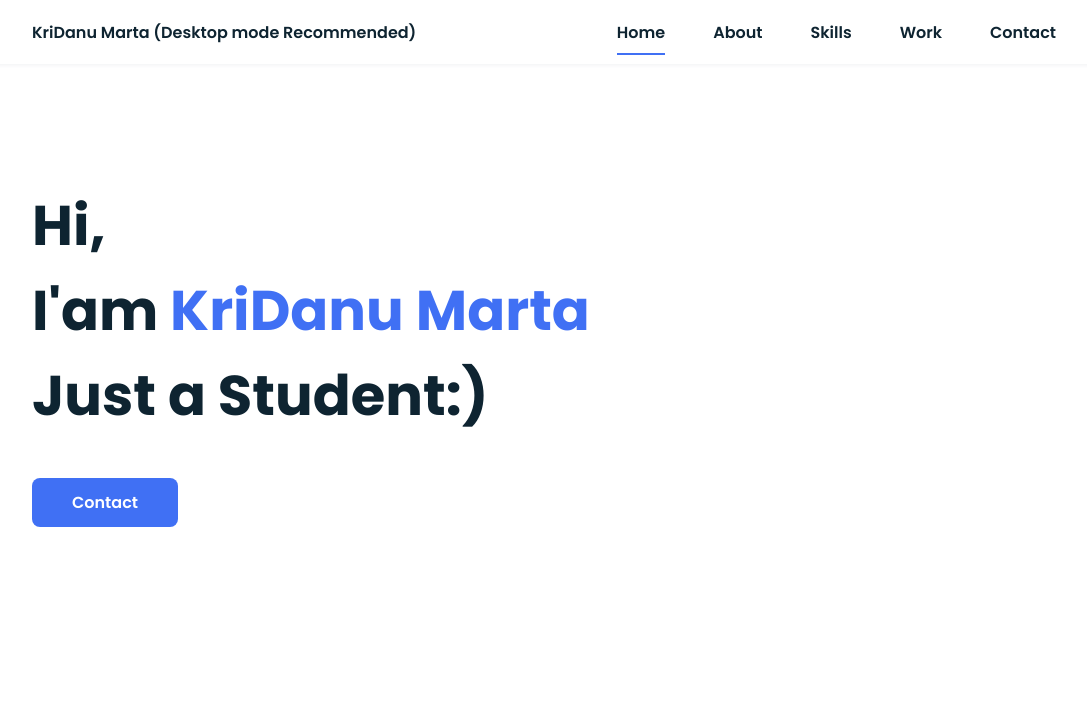
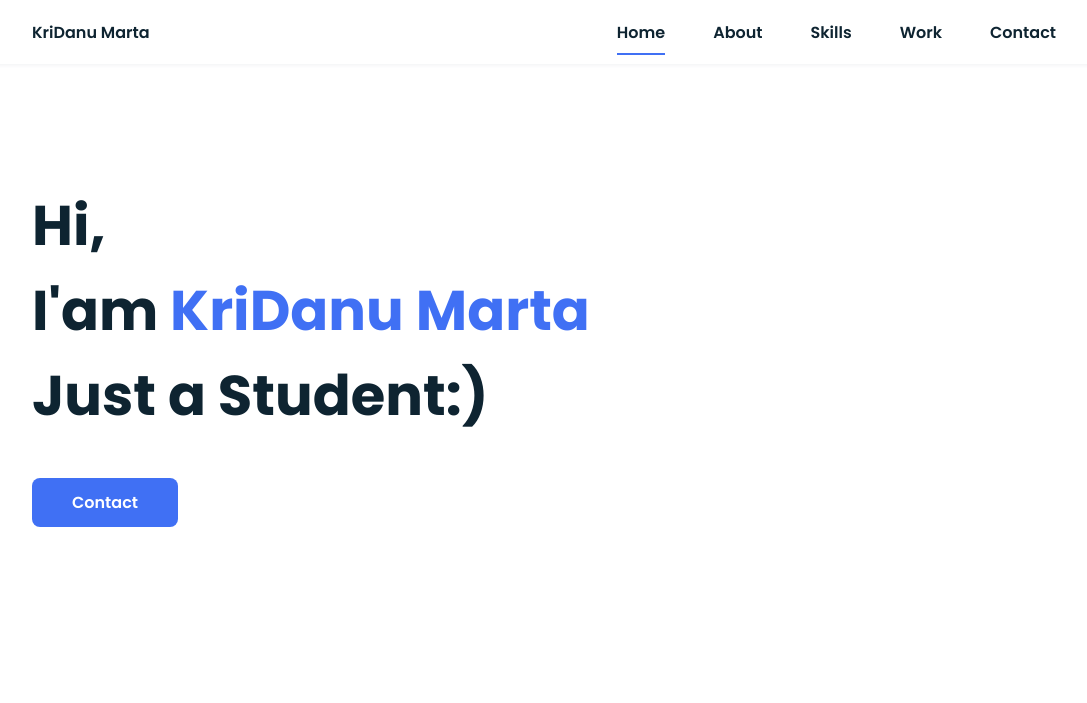
Before and after one commit to Kridanu/kridanu.github.io, a plain HTML site: page index.html in a window 1280 px wide. Shown: the top 703 px of the page, without its empty margins (96-1183 px from the left). Drawn offline with nearby package versions, Linux system fonts and the light colour scheme.

Commit message:
Update index.html

```diff
--- a/index.html
+++ b/index.html
@@ -16,7 +16,7 @@
         <header class="l-header">
             <nav class="nav bd-grid">
                 <div>
-                    <a href="#" class="nav__logo">KriDanu Marta (Desktop mode Recommended)</a>
+                    <a href="#" class="nav__logo">KriDanu Marta</a>
                 </div>
 
                 <div class="nav__menu" id="nav-menu">
```
